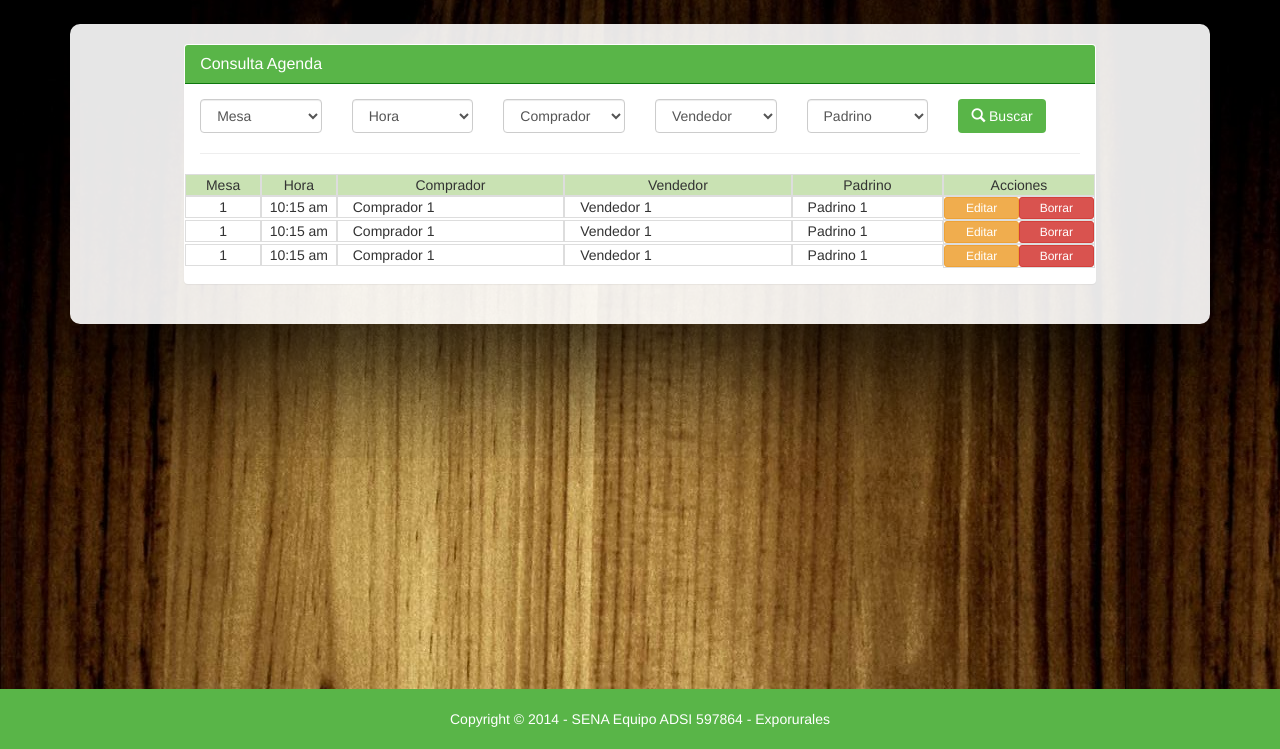
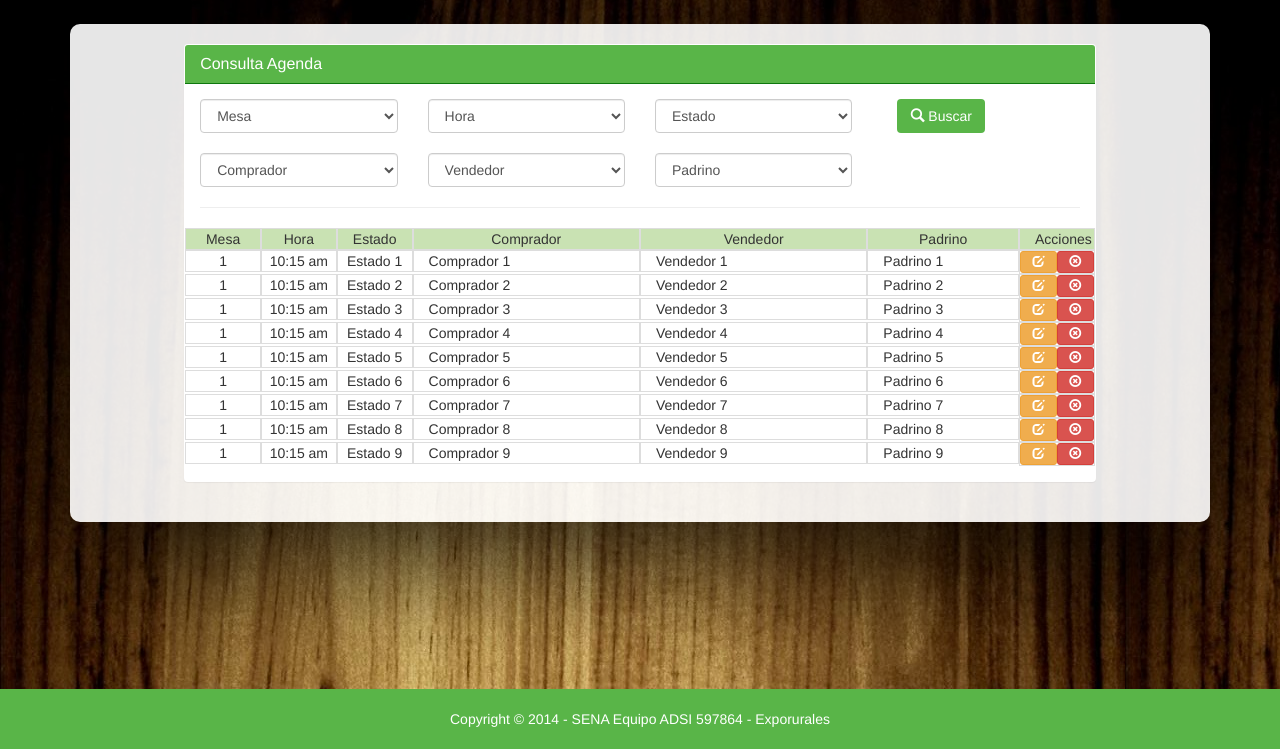
Before and after one commit to SENA-CEFA/sicefamvc, a PHP site: page /exporurales/agenda/buscar in a window 1280 px wide. Shown: the part 51-800 px from the top of the page. Run offline with PHP 8.4, Linux system fonts and the light colour scheme; some libraries are stand-ins or nearby versions.

Commit message:
diseño busqueda agenda

```diff
--- a/agenda/views/busagenda.phtml
+++ b/agenda/views/busagenda.phtml
@@ -9,7 +9,9 @@
                     <div class="panel-body">
                         <form name="form1" id="form1" method="post" action="">
                             <div class="row">
-                                <div class="col-md-2">
+                                <div class="col-md-9">
+                                    <div class="row">
+                                        <div class="col-md-4">
                                             <select class="form-control">
                                                 <option>Mesa</option>
                                                 <option>1</option>
@@ -19,7 +21,7 @@
                                                 <option>5</option>
                                             </select>
                                         </div>
-                                <div class="col-md-2">
+                                        <div class="col-md-4">
                                             <select class="form-control">
                                                 <option>Hora</option>
                                                 <option>10:00 am</option>
@@ -29,7 +31,19 @@
                                                 <option>11:20 am</option>
                                             </select>
                                         </div>
-                                <div class="col-md-2">
+                                        <div class="col-md-4">
+                                            <select class="form-control">
+                                                <option value="">Estado</option>
+                                                <option value="Pendiente">Pendiente</option>
+                                                <option value="Activo">Activo</option>
+                                                <option value="Finalizado">Finalizado</option>
+                                                <option value="Cancelado">Cancelado</option>
+                                            </select>
+                                        </div>
+                                    </div>
+                                    <br>
+                                    <div class="row">
+                                        <div class="col-md-4">
                                             <select class="form-control">
                                                 <option>Comprador</option>
                                                 <option>Comprador1</option>
@@ -39,7 +53,7 @@
                                                 <option>Comprador5</option>
                                             </select>
                                         </div>
-                                <div class="col-md-2">
+                                        <div class="col-md-4">
                                             <select class="form-control">
                                                 <option>Vendedor</option>
                                                 <option>Vendedor1</option>
@@ -49,7 +63,7 @@
                                                 <option>Vendedor5</option>
                                             </select>
                                         </div>
-                                <div class="col-md-2">
+                                        <div class="col-md-4">
                                             <select class="form-control">
                                                 <option>Padrino</option>
                                                 <option>Padrino1</option>
@@ -59,8 +73,12 @@
                                                 <option>Padrino5</option>
                                             </select>
                                         </div>
-                                <div class="col-md-2">
+                                    </div>
+                                </div>
+                                <div class="col-md-3">
+                                    <div class="col-md-12">
                                         <button type="submit" class="btn btn-custom"><span class="glyphicon glyphicon-search"></span> Buscar</button>
+                                    </div>
                                 </div>
                             </div>
                         </form>
@@ -68,53 +86,32 @@
                         <div class="row label-custom-clear-green text-center">
                             <div class="col-md-1 table-bordered">Mesa</div>
                             <div class="col-md-1 table-bordered">Hora</div>
+                            <div class="col-md-1 table-bordered">Estado</div>
                             <div class="col-md-3 table-bordered">Comprador</div>
                             <div class="col-md-3 table-bordered">Vendedor</div>
                             <div class="col-md-2 table-bordered">Padrino</div>
-                            <div class="col-md-2 table-bordered">Acciones</div>
+                            <div class="col-md-1 table-bordered">Acciones</div>
                         </div>
+                        <?php for($i=1; $i<10; $i++) {?>
                         <div class="row">
                             <div class="col-md-1 table-bordered"><div class="row text-center">1</div></div>
                             <div class="col-md-1 table-bordered"><div class="row text-center">10:15 am</div></div>
-                            <div class="col-md-3 table-bordered">Comprador 1</div>
-                            <div class="col-md-3 table-bordered">Vendedor 1</div>
-                            <div class="col-md-2 table-bordered">Padrino 1</div>
-                            <div class="col-md-2 table-bordered">
+                            <div class="col-md-1 table-bordered"><div class="row text-center">Estado <?php echo $i ?></div></div>
+                            <div class="col-md-3 table-bordered">Comprador <?php echo $i ?></div>
+                            <div class="col-md-3 table-bordered">Vendedor <?php echo $i ?></div>
+                            <div class="col-md-2 table-bordered">Padrino <?php echo $i ?></div>
+                            <div class="col-md-1 table-bordered">
                                 <div class="row text-center">
-                                    <a class="col-sm-6 btn btn-xs btn-warning" href="<?php echo BASE_URL . 'agenda/editar/1' ?>" role="button">Editar</a>
-                                    <a class="col-sm-6 btn btn-xs btn-danger" href="<?php echo BASE_URL . 'agenda/borrar/1' ?>" role="button">Borrar</a>
+                                    <a class="col-sm-6 btn btn-xs btn-warning" title="Modificar Cita" href="<?php echo BASE_URL . 'agenda/editar/1' ?>" role="button"><span class="glyphicon glyphicon-edit"></span></a>
+                                    <a class="col-sm-6 btn btn-xs btn-danger" title="Cancelar Cita" href="<?php echo BASE_URL . 'agenda/borrar/1' ?>" role="button"><span class="glyphicon glyphicon-remove-circle" ></span></a>
                                 </div>
                             </div>
                         </div>
-                        <div class="row">
-                            <div class="col-md-1 table-bordered"><div class="row text-center">1</div></div>
-                            <div class="col-md-1 table-bordered"><div class="row text-center">10:15 am</div></div>
-                            <div class="col-md-3 table-bordered">Comprador 1</div>
-                            <div class="col-md-3 table-bordered">Vendedor 1</div>
-                            <div class="col-md-2 table-bordered">Padrino 1</div>
-                            <div class="col-md-2 table-bordered">
-                                <div class="row text-center">
-                                    <a class="col-sm-6 btn btn-xs btn-warning" href="<?php echo BASE_URL . 'agenda/editar/1' ?>" role="button">Editar</a>
-                                    <a class="col-sm-6 btn btn-xs btn-danger" href="<?php echo BASE_URL . 'agenda/borrar/1' ?>" role="button">Borrar</a>
-                                </div>
-                            </div>
-                        </div>
-                        <div class="row">
-                            <div class="col-md-1 table-bordered"><div class="row text-center">1</div></div>
-                            <div class="col-md-1 table-bordered"><div class="row text-center">10:15 am</div></div>
-                            <div class="col-md-3 table-bordered">Comprador 1</div>
-                            <div class="col-md-3 table-bordered">Vendedor 1</div>
-                            <div class="col-md-2 table-bordered">Padrino 1</div>
-                            <div class="col-md-2 table-bordered">
-                                <div class="row text-center">
-                                    <a class="col-sm-6 btn btn-xs btn-warning" href="<?php echo BASE_URL . 'agenda/editar/1' ?>" role="button">Editar</a>
-                                    <a class="col-sm-6 btn btn-xs btn-danger" href="<?php echo BASE_URL . 'agenda/borrar/1' ?>" role="button">Borrar</a>
+                        <?php } ?>
+
                     </div>
                 </div>
             </div>
         </div>
     </div>
 </div>
-        </div>
-    </div>
-</div>
```
Also changed, not shown: 1 other file. Lines whose indentation alone changed are shown as unchanged.
